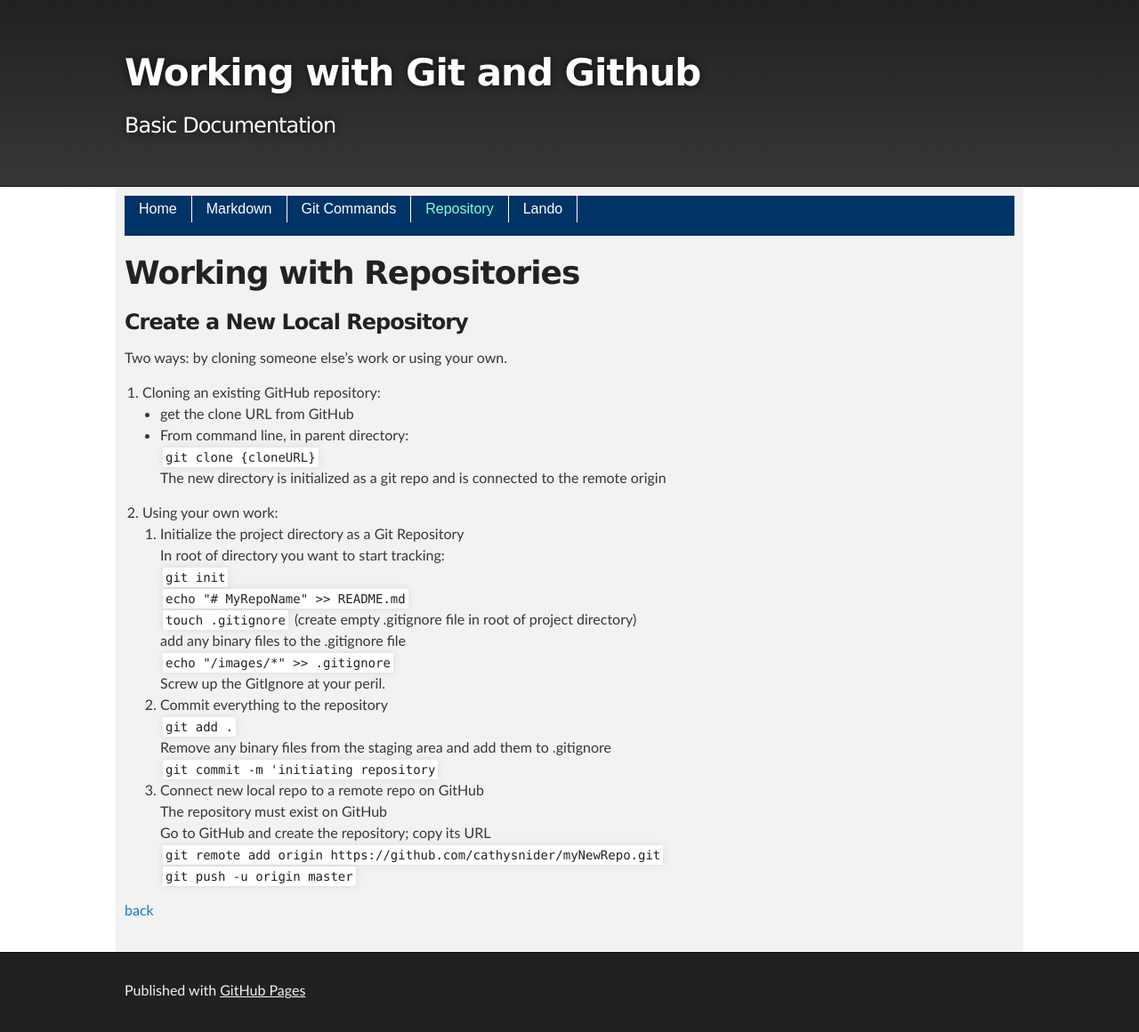
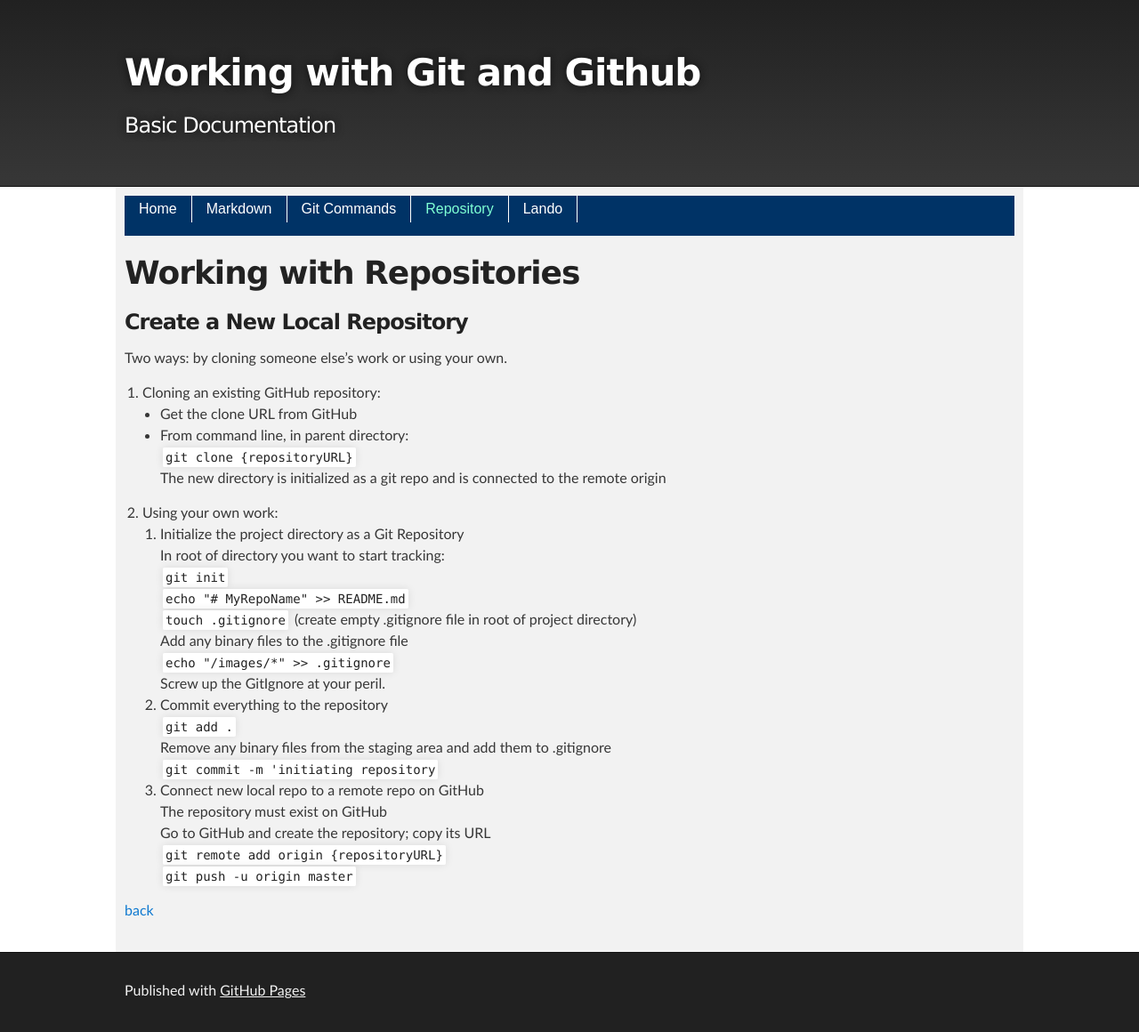
Before and after one commit to cathysnider/cathysnider.github.io, a Jekyll site: the page built from repository.md, in a window 1280 px wide. Shown: the whole page at 89% size. Built offline with Jekyll 4.4.1, drawn with Linux system fonts in a browser that asks for light colours.

```diff
--- a/repository.md
+++ b/repository.md
@@ -10,9 +10,9 @@ layout: default
 Two ways: by cloning someone else's work or using your own.
 
 1. Cloning an existing GitHub repository: <br />
-   * get the clone URL from GitHub <br />
+   * Get the clone URL from GitHub <br />
    * From command line, in parent directory: <br />
-     `git clone {cloneURL}` <br />
+     `git clone {repositoryURL}` <br />
      The new directory is initialized as a git repo and is connected to the remote origin <br />
 1. Using your own work: <br />
    1. Initialize the project directory as a Git Repository <br />
@@ -20,7 +20,7 @@ Two ways: by cloning someone else's work or using your own.
       `git init` <br />
       `echo "# MyRepoName" >> README.md` <br />
       `touch .gitignore` (create empty .gitignore file in root of project directory) <br />
-      add any binary files to the .gitignore file <br />
+      Add any binary files to the .gitignore file <br />
       `echo "/images/*" >> .gitignore` <br />
       Screw up the GitIgnore at your peril.
    1. Commit everything to the repository <br />
@@ -30,7 +30,8 @@ Two ways: by cloning someone else's work or using your own.
    1. Connect new local repo to a remote repo on GitHub <br />
       The repository must exist on GitHub <br />
       Go to GitHub and create the repository; copy its URL <br />
-      `git remote add origin https://github.com/cathysnider/myNewRepo.git` <br />
+      `git remote add origin {repositoryURL}` <br />
       `git push -u origin master`
 
+
 [back](./)
```
Also changed, not shown: markdown.md (+9 -1 lines).
